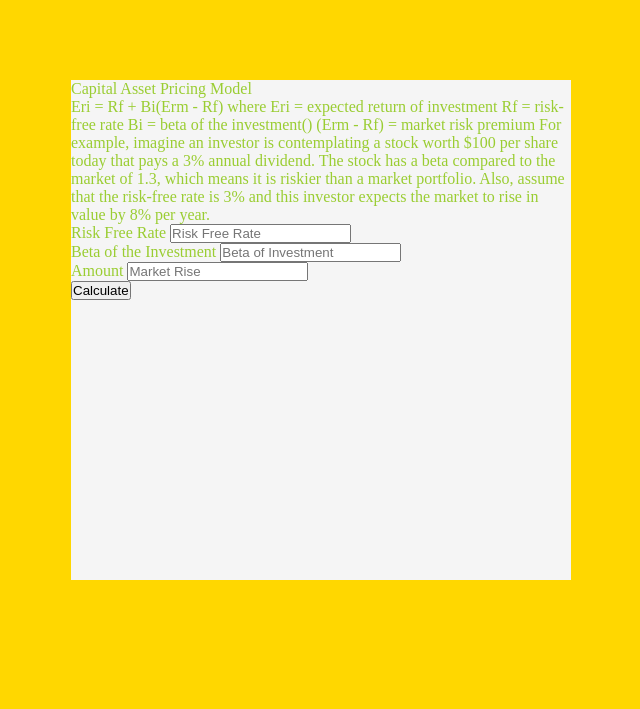
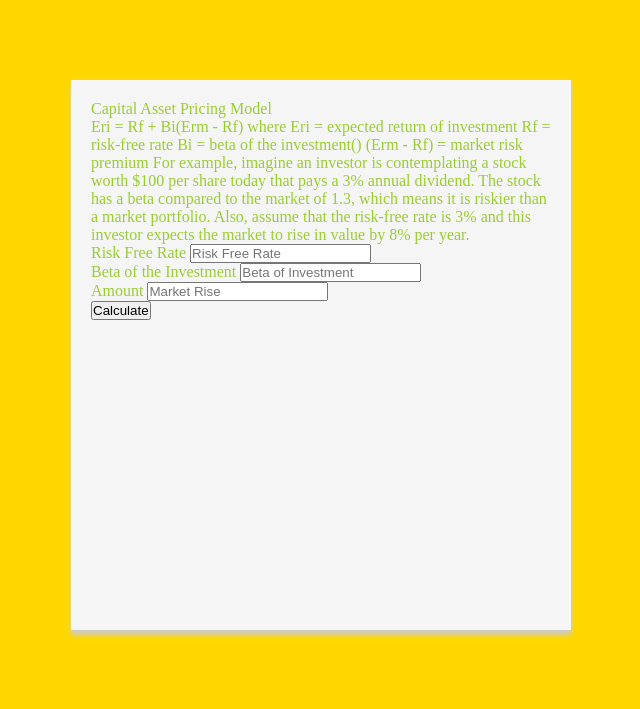
Before and after one commit to ZhillahTech/cap_model_calculator, a Flask app: page / in a window 1280 px wide. Shown: the top 709 px of the page, without its empty margins (319-959 px from the left). Run offline with Flask 2, Linux system fonts and the light colour scheme.

Commit message:
Update main.css

```diff
--- a/static/main.css
+++ b/static/main.css
@@ -1,8 +1,8 @@
-* {
+*, body {
   margin: 0;
   padding: 0;
+  box-sizing: border-box;
 }
-
 .bg-primary {
   background-color: gold;
   color: white;
@@ -25,5 +25,7 @@
 }
 .calculator {
   width: 500px;
-  height: 500px;
+  height: 550px;
+  box-shadow: 0px 5px 5px #ccc;
+  padding: 20px;
 }
```
